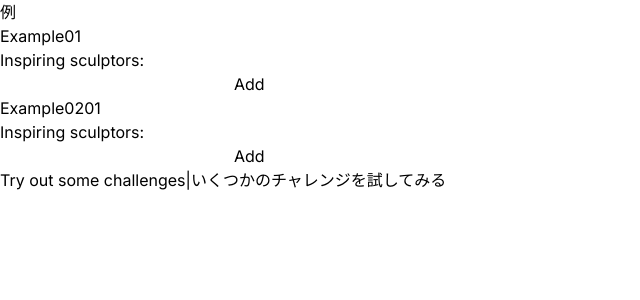
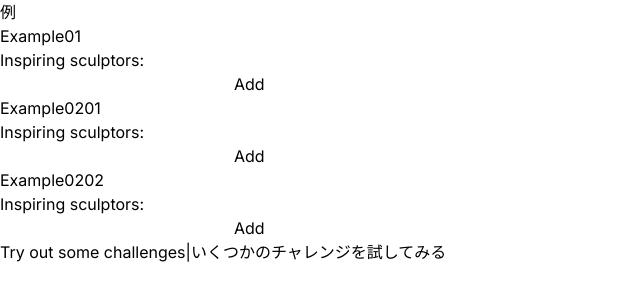
Before and after one commit to ai-biz20-sasaki/learn-react, a Next.js app: page /adding-interactivity/updating-arrays-in-state in a window 1280 px wide. Shown: the top 300 px of the page, without its empty margins (0-640 px from the left). Built offline with nearby package versions, Linux system fonts and the light colour scheme.

Commit message:
Add adding-interactivity/updating-arrays-in-state/example0202

```diff
--- /dev/null
+++ b/src/app/adding-interactivity/updating-arrays-in-state/example0202.tsx
@@ -0,0 +1,30 @@
+"use client"
+import { useState } from 'react';
+
+let nextId = 0;
+
+export default function List() {
+  const [name, setName] = useState('');
+  const [artists, setArtists] = useState([]);
+
+  return (
+    <>
+      <h1>Inspiring sculptors:</h1>
+      <input
+        value={name}
+        onChange={e => setName(e.target.value)}
+      />
+      <button onClick={() => {
+        setArtists([
+          { id: nextId++, name: name },
+          ...artists,
+        ]);
+      }}>Add</button>
+      <ul>
+        {artists.map(artist => (
+          <li key={artist.id}>{artist.name}</li>
+        ))}
+      </ul>
+    </>
+  );
+}
--- a/src/app/adding-interactivity/updating-arrays-in-state/page.tsx
+++ b/src/app/adding-interactivity/updating-arrays-in-state/page.tsx
@@ -3,6 +3,7 @@
 import Link from 'next/link'
 import Example01 from './example01'
 import Example0201 from './example0201'
+import Example0202 from './example0202'
 //import Example03 from './example03'
 //import Example04 from './example04'
 //import Example05 from './example05'
@@ -27,6 +28,8 @@ export default function Page() {
       <Example01 />
       <h3>Example0201</h3>
       <Example0201 />
+      <h3>Example0202</h3>
+      <Example0202 />
       <h2>
         <a
           className=""
```
